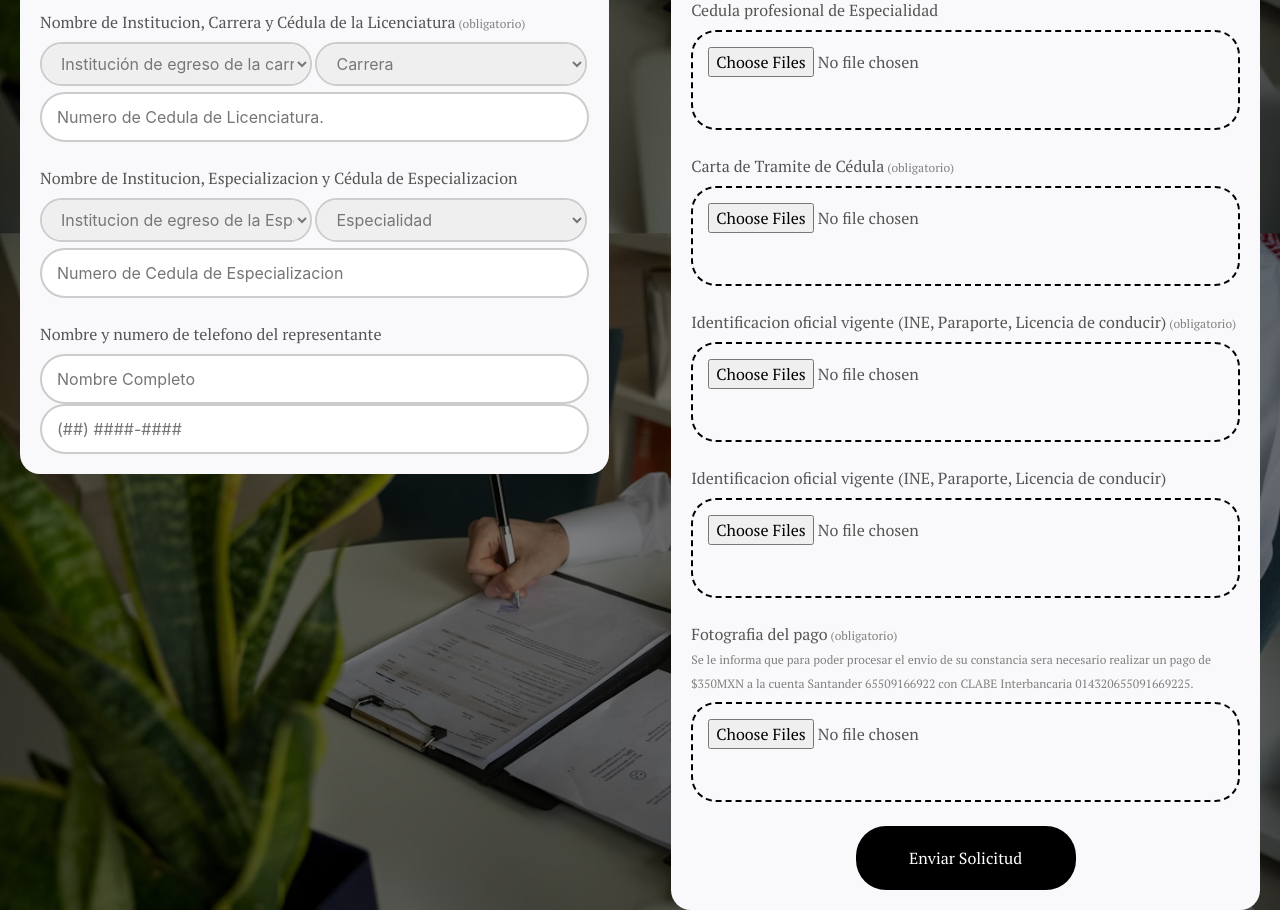
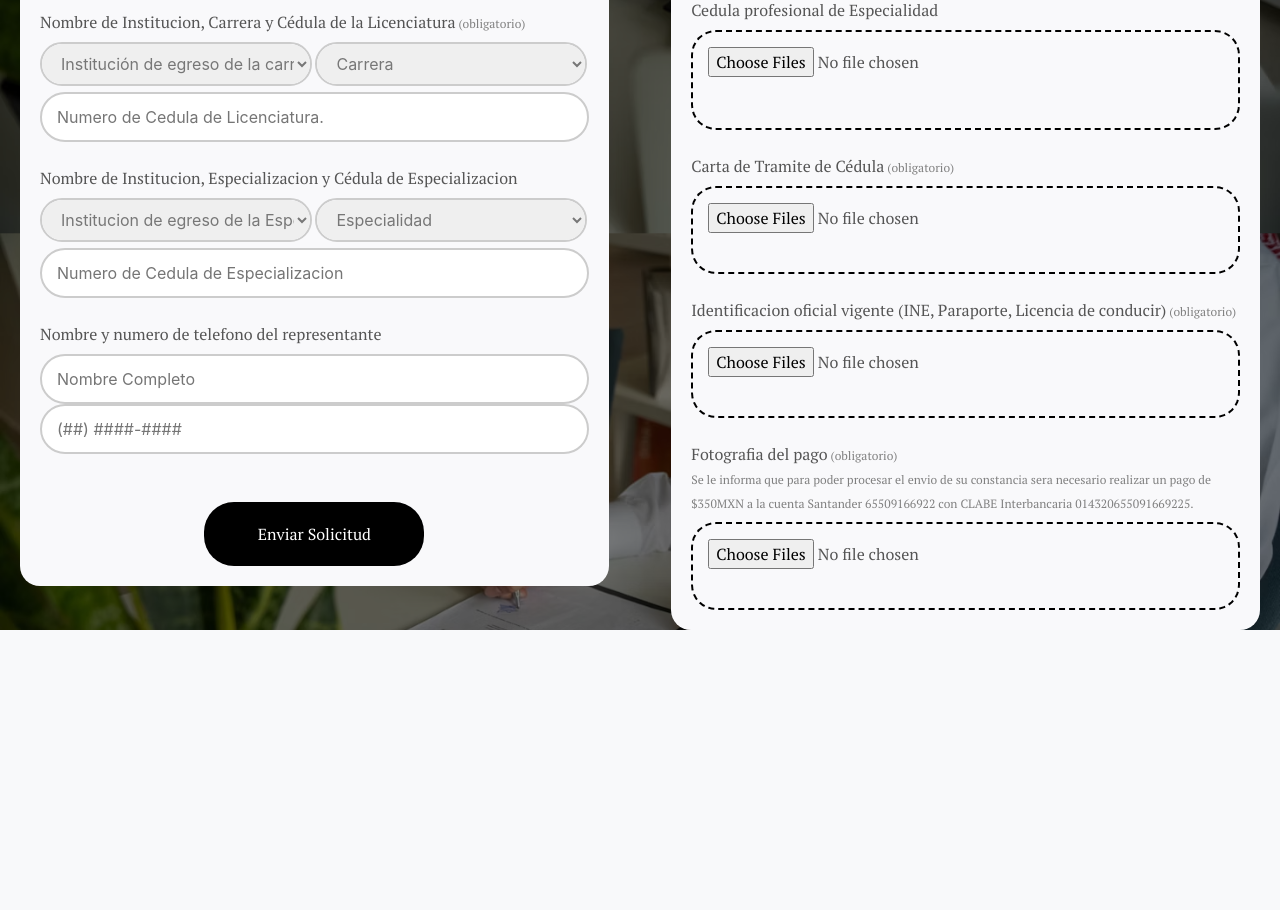
Before and after one commit to gebelepe/medicalwebsite, a Flask app: page /submit in a window 1280 px wide. Shown: the part 640-1550 px from the top of the page. After the commit the page ends 1270 px from the top, so only its background shows below. Run offline with Flask 3, Linux system fonts and the light colour scheme; parts of the project's set-up code (start-up, migrations or seed data) failed here and were passed over; some libraries are stand-ins or nearby versions.

Commit message:
Add files via upload

```diff
--- a/website/templates/submit.html
+++ b/website/templates/submit.html
@@ -11,7 +11,6 @@
             id="nombre"
             class="inputformat"
             placeholder="Nombre Completo"
-            oninvalid="this.setCustomValidity('Error')"
             required
             pattern="\S(.*\S)?"
 
@@ -25,7 +24,6 @@
             id="email"
             name="email"
             placeholder="Correo@correo.com"
-            oninvalid="this.setCustomValidity('Error')"
             required
             pattern="\S(.*\S)?"
         />
@@ -49,7 +47,6 @@
             id="dom"
             name="dom"
             placeholder="Nombre de Calle y numero"
-            oninvalid="this.setCustomValidity('Error')"
             required
             pattern="\S(.*\S)?"
         />
@@ -78,7 +75,6 @@
             class="inputformat"
             name="carrera_ced"
             placeholder="Numero de Cedula de Licenciatura."
-            oninvalid="this.setCustomValidity('Error')"
             required
             pattern="\S(.*\S)?"
 
@@ -139,7 +135,10 @@
 
         />
         <br/>
-
+        <br/>
+        <br/>
+        <button type="submit" class="floatingbutton">Enviar Solicitud</button>
+        <br/>
     </div>
     <div class = "fileform">
         <label for="dom">Titulo de Licenciatura<span>  (obligatorio)</span></label>
@@ -164,26 +163,19 @@
         <br/>
         <label for="dom">Carta de Tramite de Cédula<span>  (obligatorio)</span></label>
         <br/>
-            <input class="custom-file-upload" id="file-upload" type="file" placeholder="coo" multiple/>
+            <input style="height:88px;" class="custom-file-upload" id="file-upload" type="file" placeholder="coo" multiple/>
         <br/>
         <br/>
         <label for="dom">Identificacion oficial vigente (INE, Paraporte, Licencia de conducir)<span>  (obligatorio)</span></label>
         <br/>
-            <input class="custom-file-upload" id="file-upload" type="file" placeholder="coo" multiple/>
-        <br/>
-        <br/>
-        <label for="dom">Identificacion oficial vigente (INE, Paraporte, Licencia de conducir)</label>
-        <br/>
-            <input class="custom-file-upload" id="file-upload" type="file" placeholder="coo" multiple/>
+            <input style="height:88px;" class="custom-file-upload" id="file-upload" type="file" placeholder="coo" multiple/>
         <br/>
         <br/>
         <label for="dom">Fotografia del pago<span>  (obligatorio) <br/> Se le informa que para poder procesar el envio de su constancia sera necesario realizar un pago de $350MXN a la cuenta Santander 65509166922 con CLABE Interbancaria 014320655091669225.</span></label>
         <br/>
-            <input class="custom-file-upload" id="file-upload" type="file" placeholder="coo" multiple/>
-        <br/>
-        <br/>
+            <input style="height:88px;" class="custom-file-upload" id="file-upload" type="file" placeholder="coo" multiple/>
 
-        <button type="submit" class="floatingbutton">Enviar Solicitud</button>
+
     </div>
 
 </form>
```
